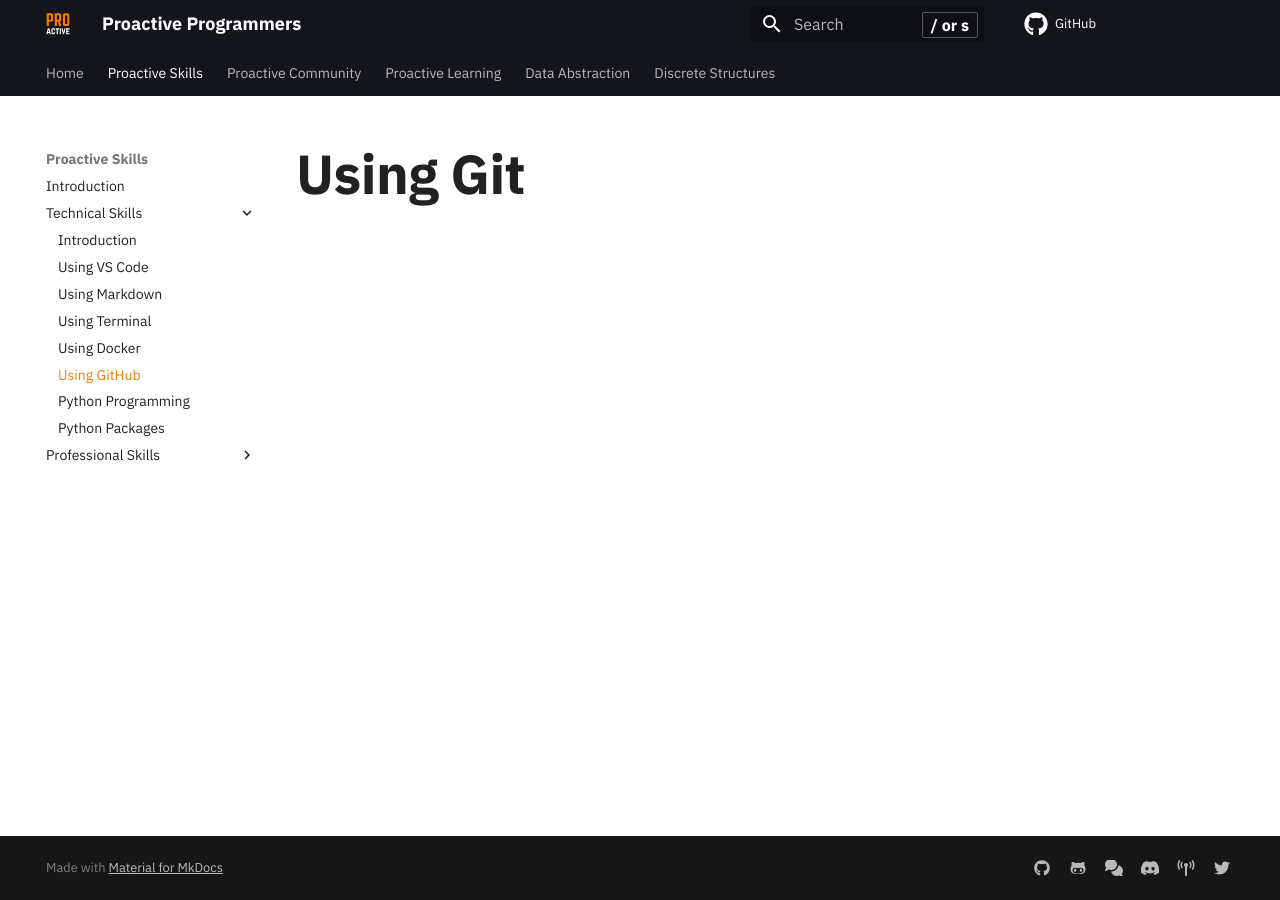
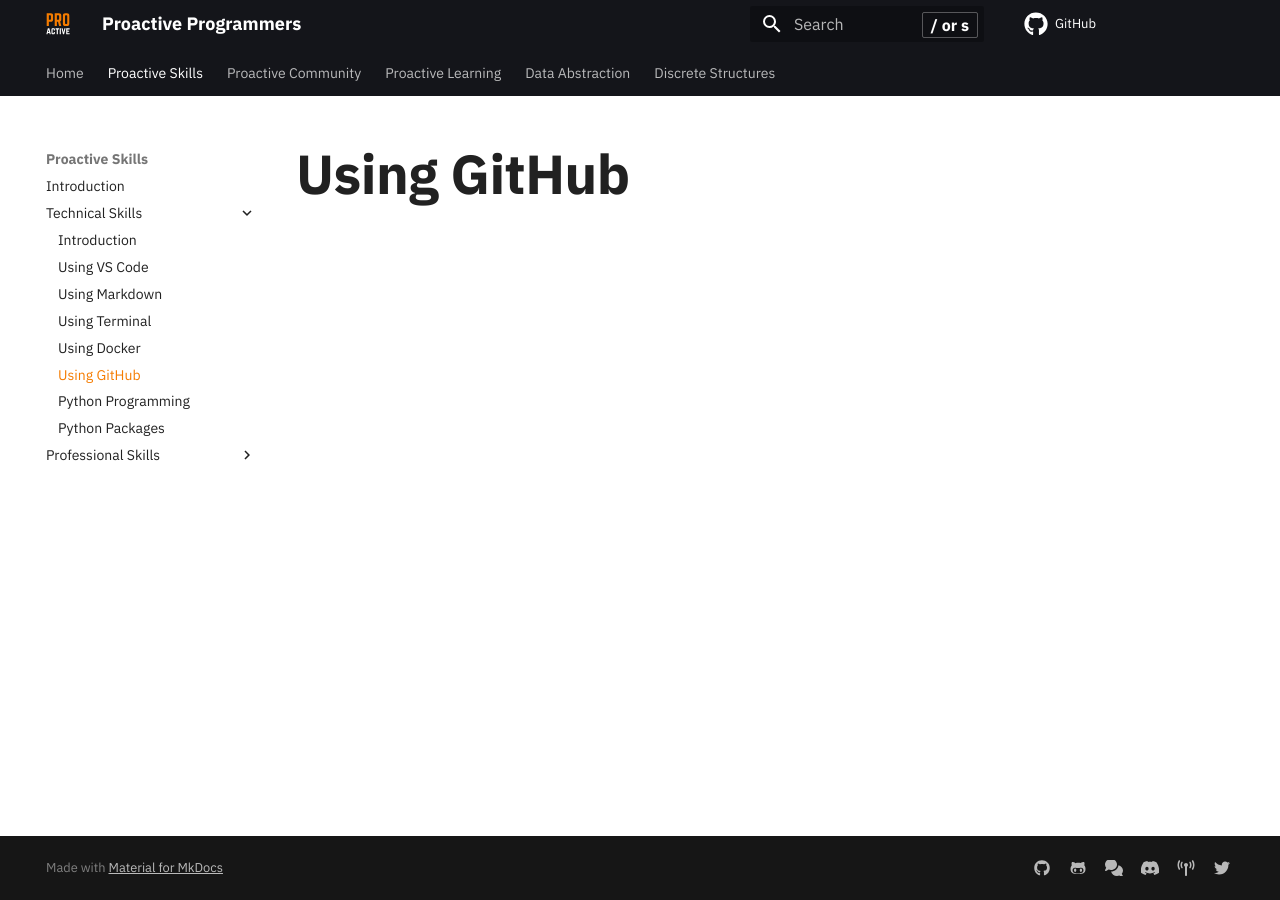
Before and after one commit to ProactiveProgrammers/www.proactiveprogrammers.com, an MkDocs documentation site: the page built from docs/proactive-skills/technical-skills/using-git.md, in a window 1280 px wide. Built offline with MkDocs 1.6.1 and Material for MkDocs 9.7.7, drawn with Linux system fonts in a browser that asks for light colours; comment, search, counter and statistics services are not loaded.

Commit message:
fix: The title of using-git should actually use the word "GitHub".

```diff
--- a/docs/proactive-skills/technical-skills/using-git.md
+++ b/docs/proactive-skills/technical-skills/using-git.md
@@ -1 +1 @@
-# Using Git
+# Using GitHub
```
